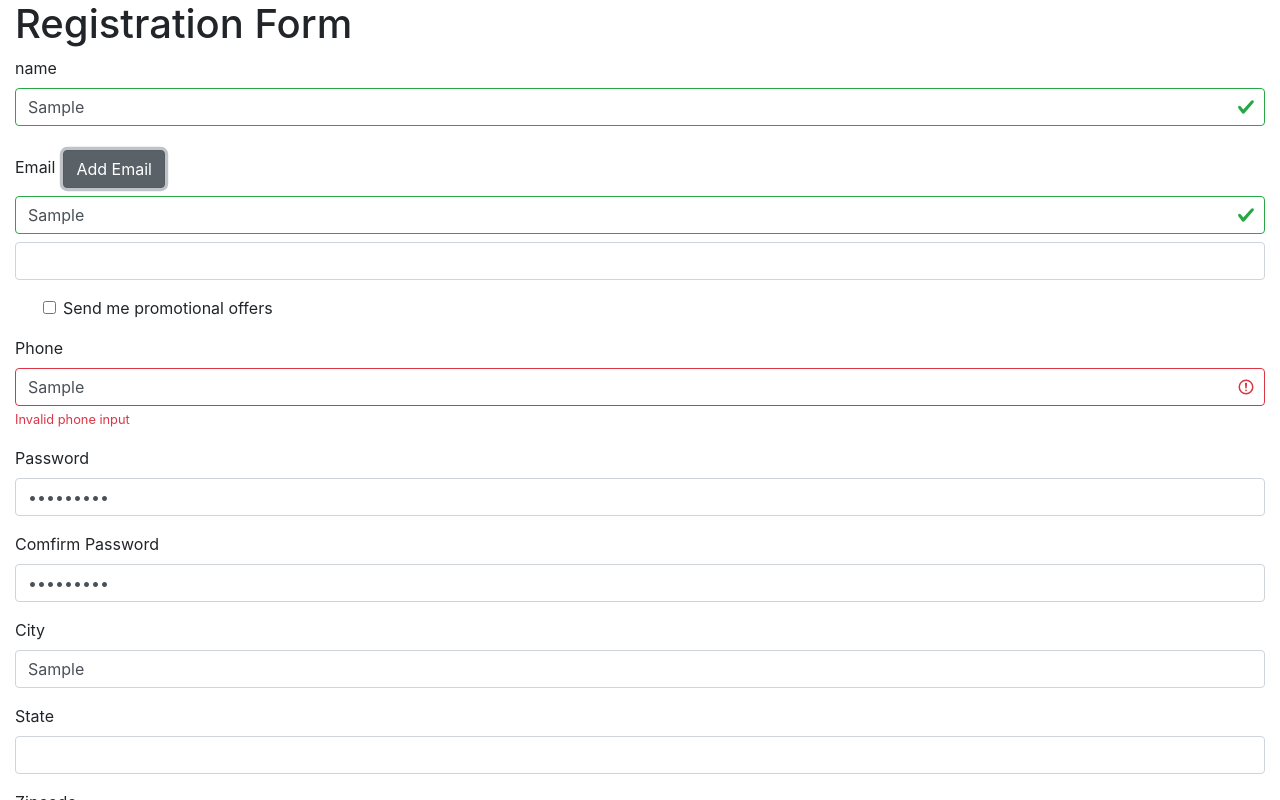
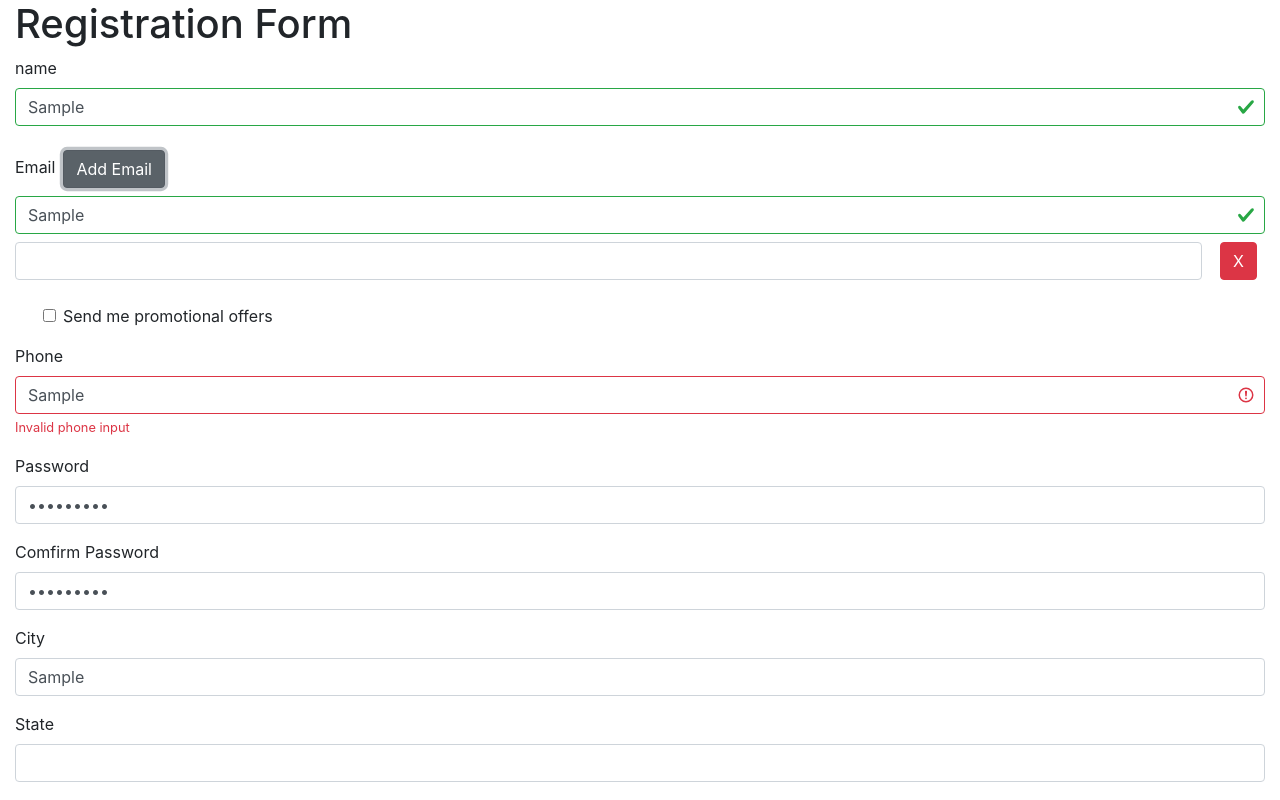
Before and after one commit to vienpham2019/learn_angular, an Angular app in the folder reactive-form/: page / in a window 1280 px wide. Both pictures are taken after typing "Sample", "Sample", "Sample", "Sample123", "Sample123", "Sample" into the empty fields and a click on the button "Add Email". Shown: the top 800 px of the page. Built offline with nearby package versions, Linux system fonts and the light colour scheme.

Commit message:
add remove alternateEmail

```diff
--- a/reactive-form/src/app/app.component.html
+++ b/reactive-form/src/app/app.component.html
@@ -22,12 +22,23 @@
         [ngClass] = "classes('email')"
         formControlName = "email"
         class="form-control">
+        <div *ngIf = "formValidation('email').invalid && formValidation('email').touched">
+          <small class="text-danger" *ngIf = "formValidation('email').errors?.required">Email is required</small>
+          <small class="text-danger" *ngIf = "formValidation('email').errors?.forbidden">Invalid email input</small>
+        </div>
       <div formArrayName = "alternateEmail" *ngFor = "let email of alternateEmail.controls ; let i = index">
-        <input type="text" class="form-control my-2 " [formControlName] = "i">
-      </div>
-      <div *ngIf = "formValidation('email').invalid && formValidation('email').touched">
-        <small class="text-danger" *ngIf = "formValidation('email').errors?.required">Email is required</small>
-        <small class="text-danger" *ngIf = "formValidation('email').errors?.forbidden">Invalid email input</small>
+        <div class="form-row align-items-center">
+          <div class="col">
+            <input type="text" class="form-control my-2 " [formControlName] = "i" [class.is-invalid] = "alternateEmail.get('' + i).invalid && alternateEmail.get('' + i).touched">
+          </div>
+          <div class="col-auto">
+            <button class="btn btn-danger btn-small mx-2" (click) = "removeAlternateEmail(i)">X</button>
+          </div>
+          <div class="w-100 ml-2" *ngIf = "alternateEmail.get('' + i).invalid && alternateEmail.get('' + i).touched">
+            <small class="text-danger" *ngIf = "alternateEmail.get('' + i).errors?.required">Email is required</small>
+            <small class="text-danger" *ngIf = "alternateEmail.get('' + i).errors?.forbidden">Invalid email input</small>
+          </div>
+        </div>
       </div>
     </div>
 
--- a/reactive-form/src/app/app.component.ts
+++ b/reactive-form/src/app/app.component.ts
@@ -12,6 +12,7 @@ import { passwordValidation } from './shared/passwordValidation'
 export class AppComponent implements OnInit {
 
   registrationForm: FormGroup
+  index: number = 0
 
   constructor (private _fb: FormBuilder ) { }
 
@@ -20,13 +21,17 @@ export class AppComponent implements OnInit {
   }
 
   addAlternateEmail(){
-    this.alternateEmail.push(this._fb.control(''))
+    this.alternateEmail.push(this._fb.control('' , [Validators.required , forbiddenValidation(/^[a-z0-9._%+-]+@[a-z0-9.-]+\.[a-z]{2,4}$/)]))
+  }
+
+  removeAlternateEmail(index){
+    this.alternateEmail.removeAt(index)
   }
 
   ngOnInit(){
     this.registrationForm = this._fb.group({
       userName: ["" , [Validators.required , Validators.minLength(3)]],
-      email: [""],
+      email: ["" ],
       subscribe: [false],
       phone: ["", [Validators.required, forbiddenValidation(/^\(?([0-9]{3})\)?[-. ]?([0-9]{3})[-. ]?([0-9]{4})$/)]],
       password: ["" , [Validators.required , Validators.minLength(5)]],
```
